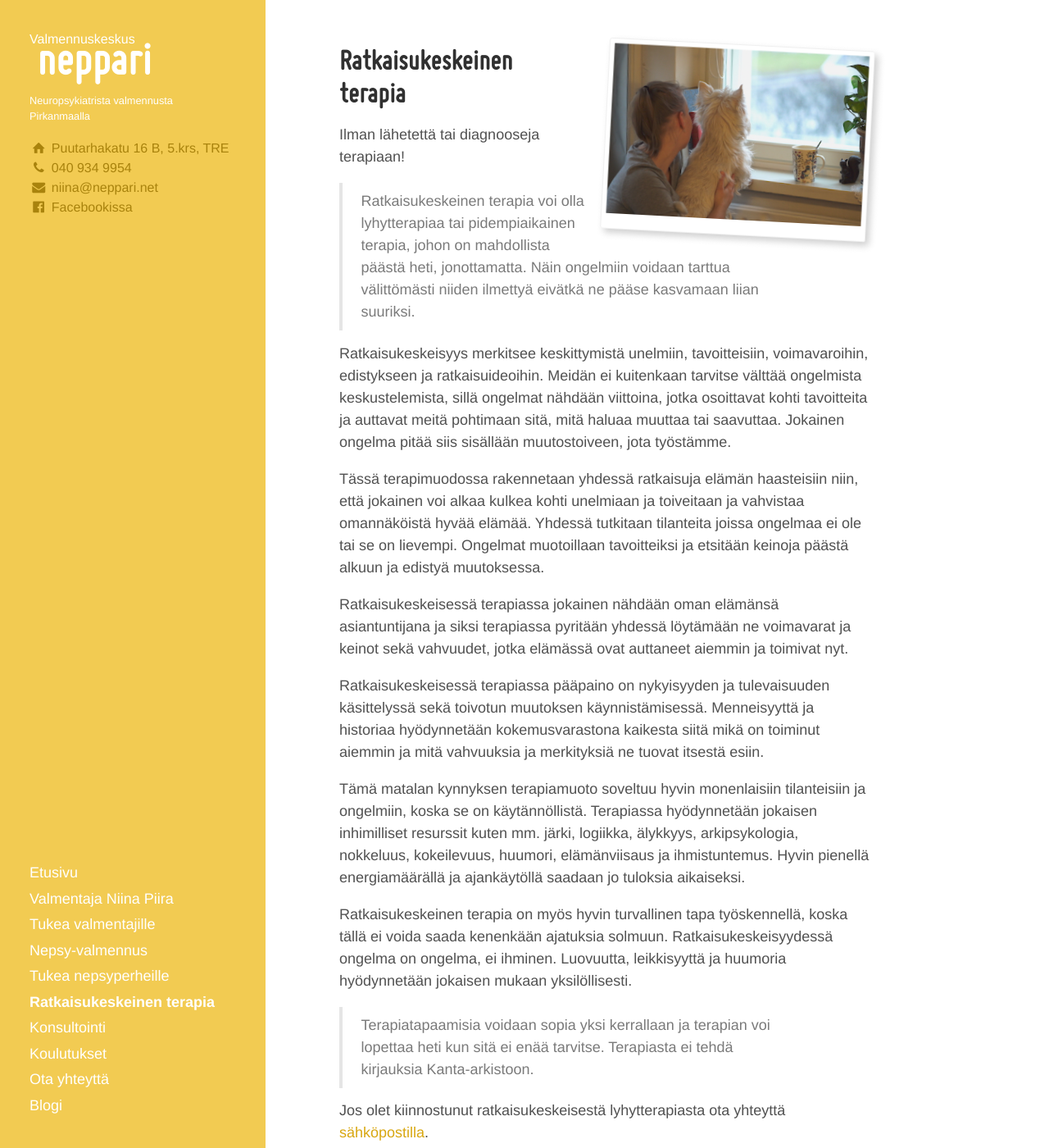
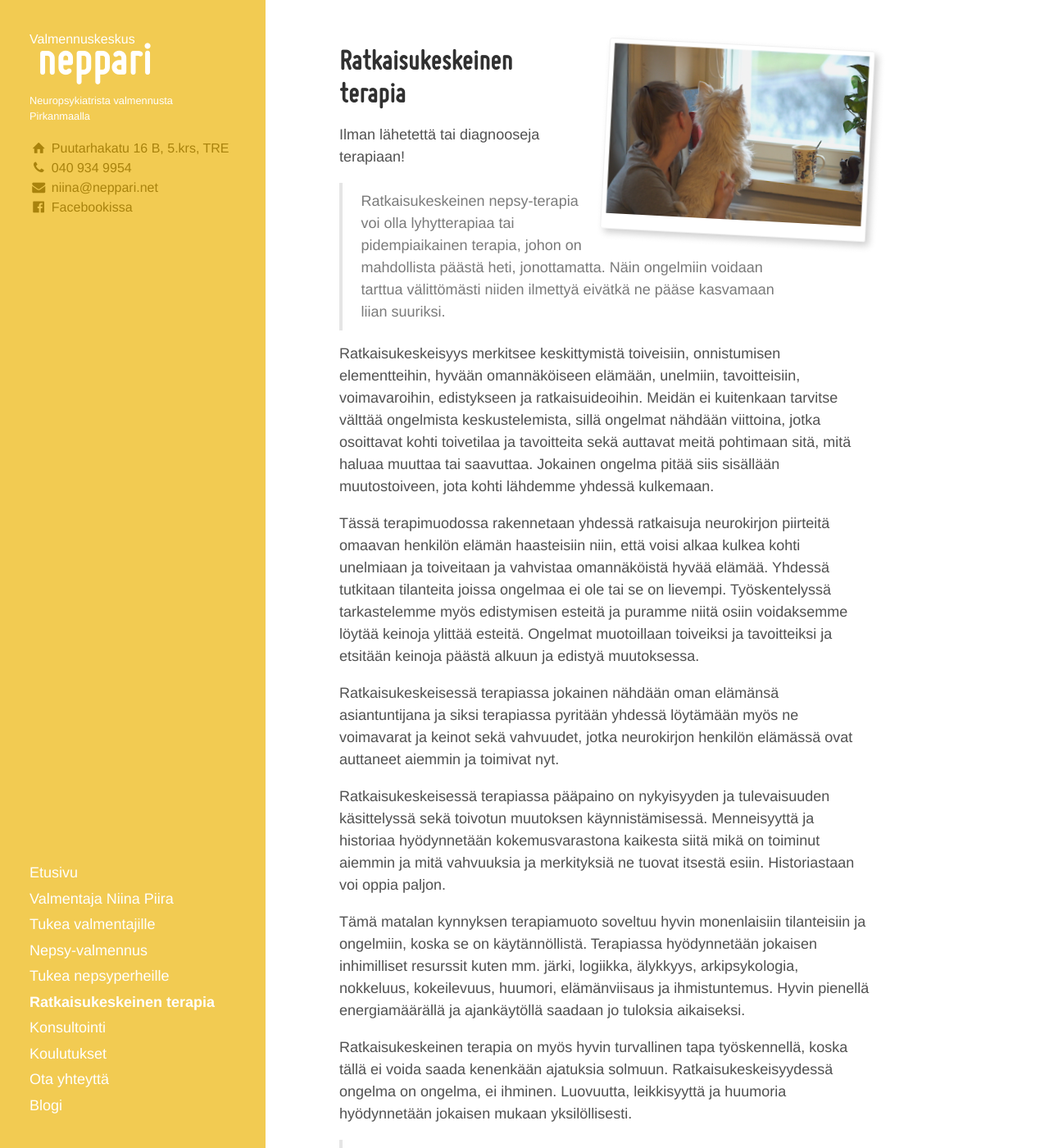
Before and after one commit to niinapiira/neppari.net, a Jekyll site: the page built from ratkaisukeskeinen-terapia.md, in a window 1280 px wide and 1400 px high. Shown: the whole window at 82% size. Built offline with Jekyll 4.4.1, drawn with Linux system fonts in a browser that asks for light colours; some of the changed text lies outside the part shown.

Commit message:
Update ratkaisukeskeinen-terapia.md
Rtkes terapia teksti muutettu nepsy-terapiaksi

```diff
--- a/ratkaisukeskeinen-terapia.md
+++ b/ratkaisukeskeinen-terapia.md
@@ -8,15 +8,15 @@ polaroid: niina-ja-riksu-ikkunalaudalla
 ---
 Ilman lähetettä tai diagnooseja terapiaan!
 
-> Ratkaisukeskeinen terapia voi olla lyhytterapiaa tai pidempiaikainen terapia, johon on mahdollista päästä heti, jonottamatta. Näin ongelmiin voidaan tarttua välittömästi niiden ilmettyä eivätkä ne pääse kasvamaan liian suuriksi.
+> Ratkaisukeskeinen nepsy-terapia voi olla lyhytterapiaa tai pidempiaikainen terapia, johon on mahdollista päästä heti, jonottamatta. Näin ongelmiin voidaan tarttua välittömästi niiden ilmettyä eivätkä ne pääse kasvamaan liian suuriksi.
 
-Ratkaisukeskeisyys merkitsee keskittymistä unelmiin, tavoitteisiin, voimavaroihin, edistykseen ja ratkaisuideoihin. Meidän ei kuitenkaan tarvitse välttää ongelmista keskustelemista, sillä ongelmat nähdään viittoina, jotka osoittavat kohti tavoitteita ja auttavat meitä pohtimaan sitä, mitä haluaa muuttaa tai saavuttaa. Jokainen ongelma pitää siis sisällään muutostoiveen, jota työstämme.
+Ratkaisukeskeisyys merkitsee keskittymistä toiveisiin, onnistumisen elementteihin, hyvään omannäköiseen elämään, unelmiin, tavoitteisiin, voimavaroihin, edistykseen ja ratkaisuideoihin. Meidän ei kuitenkaan tarvitse välttää ongelmista keskustelemista, sillä ongelmat nähdään viittoina, jotka osoittavat kohti toivetilaa ja tavoitteita sekä auttavat meitä pohtimaan sitä, mitä haluaa muuttaa tai saavuttaa. Jokainen ongelma pitää siis sisällään muutostoiveen, jota kohti lähdemme yhdessä kulkemaan.
 
-Tässä terapimuodossa rakennetaan yhdessä ratkaisuja elämän haasteisiin niin, että jokainen voi alkaa kulkea kohti unelmiaan ja toiveitaan ja vahvistaa omannäköistä hyvää elämää. Yhdessä tutkitaan tilanteita joissa ongelmaa ei ole tai se on lievempi. Ongelmat muotoillaan tavoitteiksi ja etsitään keinoja päästä alkuun ja edistyä muutoksessa.
+Tässä terapimuodossa rakennetaan yhdessä ratkaisuja neurokirjon piirteitä omaavan henkilön elämän haasteisiin niin, että voisi alkaa kulkea kohti unelmiaan ja toiveitaan ja vahvistaa omannäköistä hyvää elämää. Yhdessä tutkitaan tilanteita joissa ongelmaa ei ole tai se on lievempi. Työskentelyssä tarkastelemme myös edistymisen esteitä ja puramme niitä osiin voidaksemme löytää keinoja ylittää esteitä. Ongelmat muotoillaan toiveiksi ja tavoitteiksi ja etsitään keinoja päästä alkuun ja edistyä muutoksessa.
 
-Ratkaisukeskeisessä terapiassa jokainen nähdään oman elämänsä asiantuntijana ja siksi terapiassa pyritään yhdessä löytämään ne voimavarat ja keinot sekä vahvuudet, jotka elämässä ovat auttaneet aiemmin ja toimivat nyt.
+Ratkaisukeskeisessä terapiassa jokainen nähdään oman elämänsä asiantuntijana ja siksi terapiassa pyritään yhdessä löytämään myös ne voimavarat ja keinot sekä vahvuudet, jotka neurokirjon henkilön elämässä ovat auttaneet aiemmin ja toimivat nyt.
 
-Ratkaisukeskeisessä terapiassa pääpaino on nykyisyyden ja tulevaisuuden käsittelyssä sekä toivotun muutoksen käynnistämisessä. Menneisyyttä ja historiaa hyödynnetään kokemusvarastona kaikesta siitä mikä on toiminut aiemmin ja mitä vahvuuksia ja merkityksiä ne tuovat itsestä esiin.
+Ratkaisukeskeisessä terapiassa pääpaino on nykyisyyden ja tulevaisuuden käsittelyssä sekä toivotun muutoksen käynnistämisessä. Menneisyyttä ja historiaa hyödynnetään kokemusvarastona kaikesta siitä mikä on toiminut aiemmin ja mitä vahvuuksia ja merkityksiä ne tuovat itsestä esiin. Historiastaan voi oppia paljon.
 
 Tämä matalan kynnyksen terapiamuoto soveltuu hyvin monenlaisiin tilanteisiin ja ongelmiin, koska se on käytännöllistä. Terapiassa hyödynnetään jokaisen inhimilliset resurssit kuten mm. järki, logiikka, älykkyys, arkipsykologia, nokkeluus, kokeilevuus, huumori, elämänviisaus ja ihmistuntemus. Hyvin pienellä energiamäärällä ja ajankäytöllä saadaan jo tuloksia aikaiseksi.
 
@@ -24,7 +24,7 @@ Ratkaisukeskeinen terapia on myös hyvin turvallinen tapa työskennellä, koska
 
 > Terapiatapaamisia voidaan sopia yksi kerrallaan ja terapian voi lopettaa heti kun sitä ei enää tarvitse. Terapiasta ei tehdä kirjauksia Kanta-arkistoon.
 
-Jos olet kiinnostunut ratkaisukeskeisestä lyhytterapiasta ota yhteyttä [sähköpostilla](/ota-yhteytta).
+Jos olet kiinnostunut ratkaisukeskeisestä nepsy-terapiasta ota yhteyttä [sähköpostilla](/ota-yhteytta).
 
 ## Asiakaspalautteita ratkaisukeskeisestä terapiasta:
 
```
